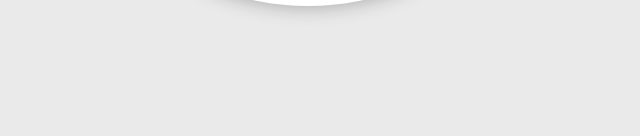
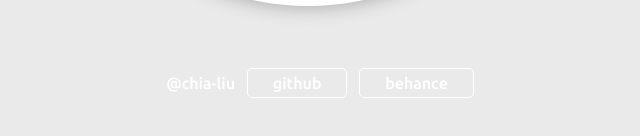
Before and after one commit to chia-liu/Archery-Game, a plain HTML site: page index.html in a window 1280 px wide. Shown: the part 654-790 px from the top of the page, 332-972 px from the left. Drawn offline with nearby package versions, Linux system fonts and the light colour scheme; a web font is replaced by a local one.

Commit message:
Update index.html

```diff
--- a/index.html
+++ b/index.html
@@ -26,6 +26,9 @@
     <div class="mouseCircle">
         <div class="mouseCross"></div>
   </div>
+    <footer class="footer">
+    @chia-liu <a href="https://github.com/chia-liu" class="btn mr-5 ml-5">github<a> <a href="https://bit.ly/Be-C6" class="btn mr-5">behance<a>
+    </footer>
   <script src="https://cdnjs.cloudflare.com/ajax/libs/jquery/3.6.0/jquery.min.js"></script>
   <script src="./index.js"></script>
 </body>
```
